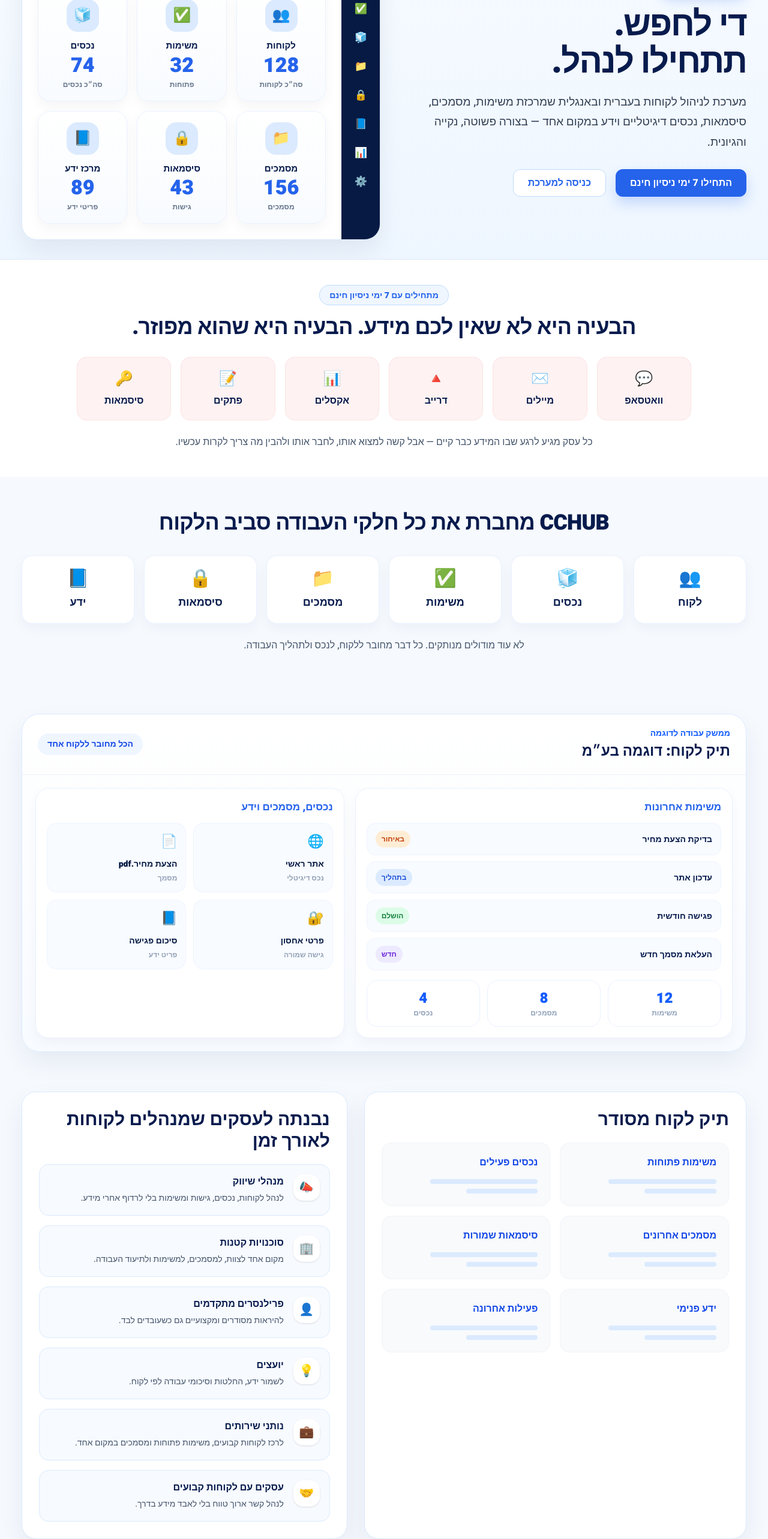
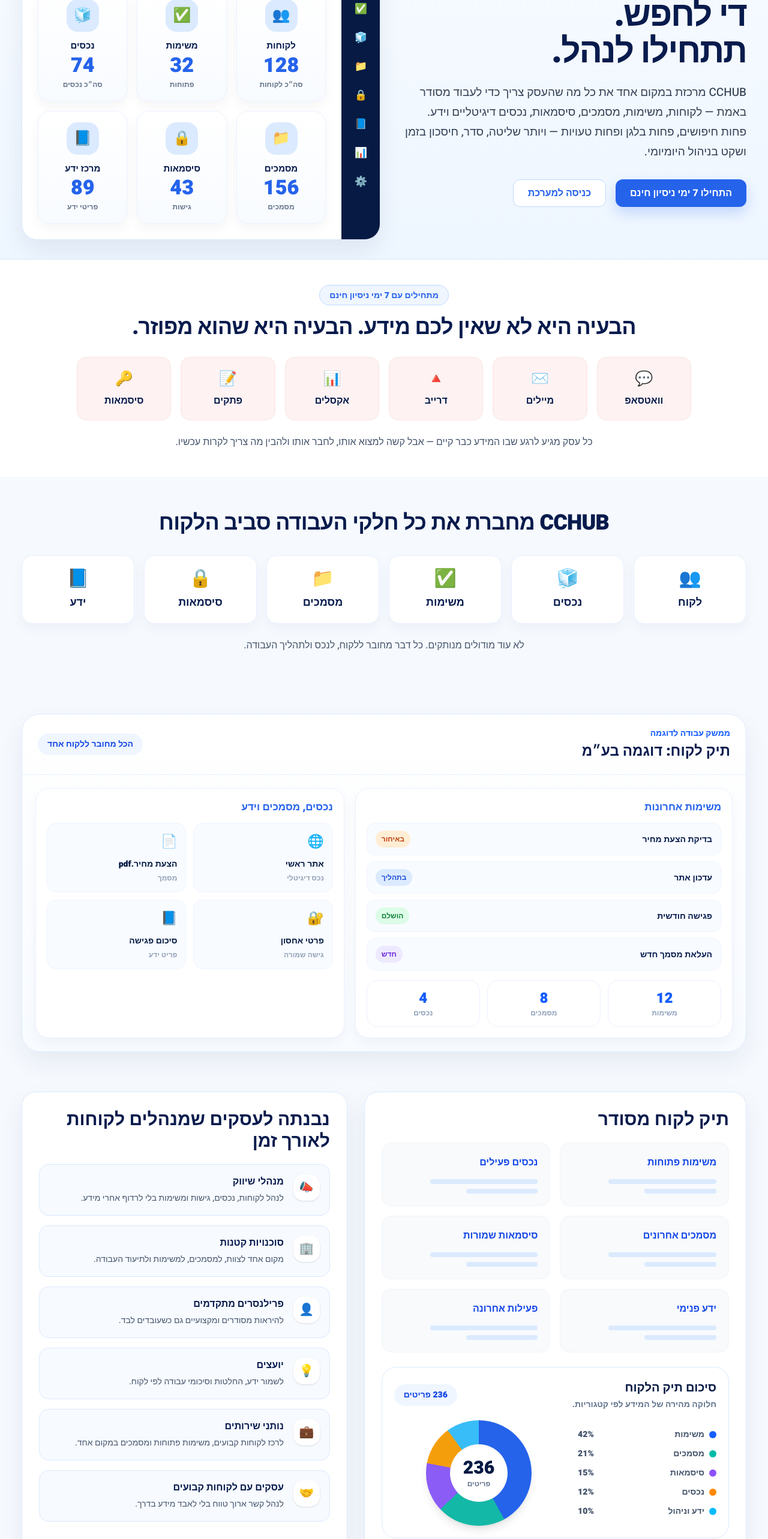
Before and after one commit to shiriyazpan-ux/cchub, a Next.js app: page / in a window 1280 px wide. Shown: the part 220-2786 px from the top of the page at 60% size. Built offline with nearby package versions, Linux system fonts and the light colour scheme.

Commit message:
Improve homepage hero and client summary

```diff
--- a/app/page.tsx
+++ b/app/page.tsx
@@ -200,10 +200,11 @@
               תתחילו לנהל.
             </h1>
 
-            <p className="cchub-text mt-5 max-w-[650px]">
-              מערכת לניהול לקוחות בעברית ובאנגלית שמרכזת משימות, מסמכים,
-              סיסמאות, נכסים דיגיטליים וידע במקום אחד — בצורה פשוטה, נקייה
-              והגיונית.
+            <p className="cchub-text mt-5 max-w-[720px]">
+              CCHUB מרכזת במקום אחד את כל מה שהעסק צריך כדי לעבוד מסודר באמת —
+              לקוחות, משימות, מסמכים, סיסמאות, נכסים דיגיטליים וידע. פחות
+              חיפושים, פחות בלגן ופחות טעויות — ויותר שליטה, סדר, חיסכון בזמן
+              ושקט בניהול היומיומי.
             </p>
 
             <div className="mt-7 flex flex-wrap gap-4">
@@ -388,6 +389,47 @@
                 <div className="mt-2 h-2 w-1/2 rounded-full bg-blue-100" />
               </div>
             ))}
+          </div>
+
+          <div className="mt-6 rounded-3xl border border-blue-100 bg-white p-5">
+            <div className="mb-4 flex items-center justify-between gap-4">
+              <div>
+                <h3 className="text-xl font-black text-[#061A44]">סיכום תיק הלקוח</h3>
+                <p className="mt-1 text-sm font-bold text-slate-500">
+                  חלוקה מהירה של המידע לפי קטגוריות.
+                </p>
+              </div>
+              <div className="rounded-full bg-blue-50 px-4 py-2 text-sm font-black text-blue-700">
+                236 פריטים
+              </div>
+            </div>
+
+            <div className="grid items-center gap-6 md:grid-cols-[0.9fr_1.1fr]">
+              <div className="space-y-3 text-sm font-black text-slate-600">
+                {[
+                  ["משימות", "42%", "bg-blue-600"],
+                  ["מסמכים", "21%", "bg-teal-500"],
+                  ["סיסמאות", "15%", "bg-violet-500"],
+                  ["נכסים", "12%", "bg-orange-400"],
+                  ["ידע וניהול", "10%", "bg-sky-400"],
+                ].map(([label, value, color]) => (
+                  <div key={label} className="flex items-center justify-between gap-3">
+                    <span className="flex items-center gap-2">
+                      <span className={`h-3 w-3 rounded-full ${color}`} />
+                      {label}
+                    </span>
+                    <span>{value}</span>
+                  </div>
+                ))}
+              </div>
+
+              <div className="relative mx-auto flex h-44 w-44 items-center justify-center rounded-full bg-[conic-gradient(#2563eb_0_42%,#14b8a6_42%_63%,#8b5cf6_63%_78%,#f59e0b_78%_90%,#38bdf8_90%_100%)] shadow-lg">
+                <div className="flex h-24 w-24 flex-col items-center justify-center rounded-full bg-white text-center shadow-inner">
+                  <span className="text-3xl font-black text-[#061A44]">236</span>
+                  <span className="text-xs font-black text-slate-500">פריטים</span>
+                </div>
+              </div>
+            </div>
           </div>
         </div>
 
```
